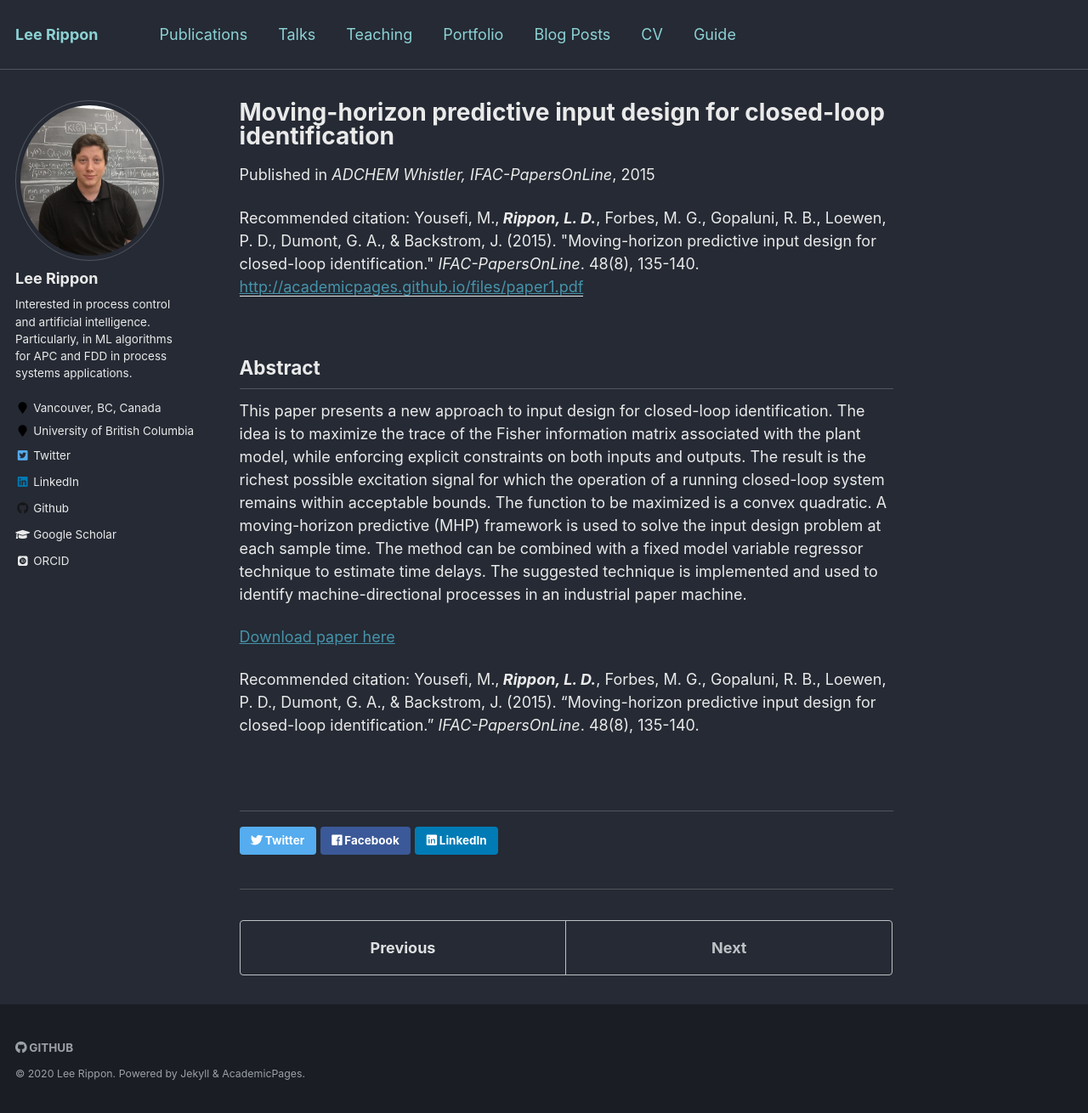
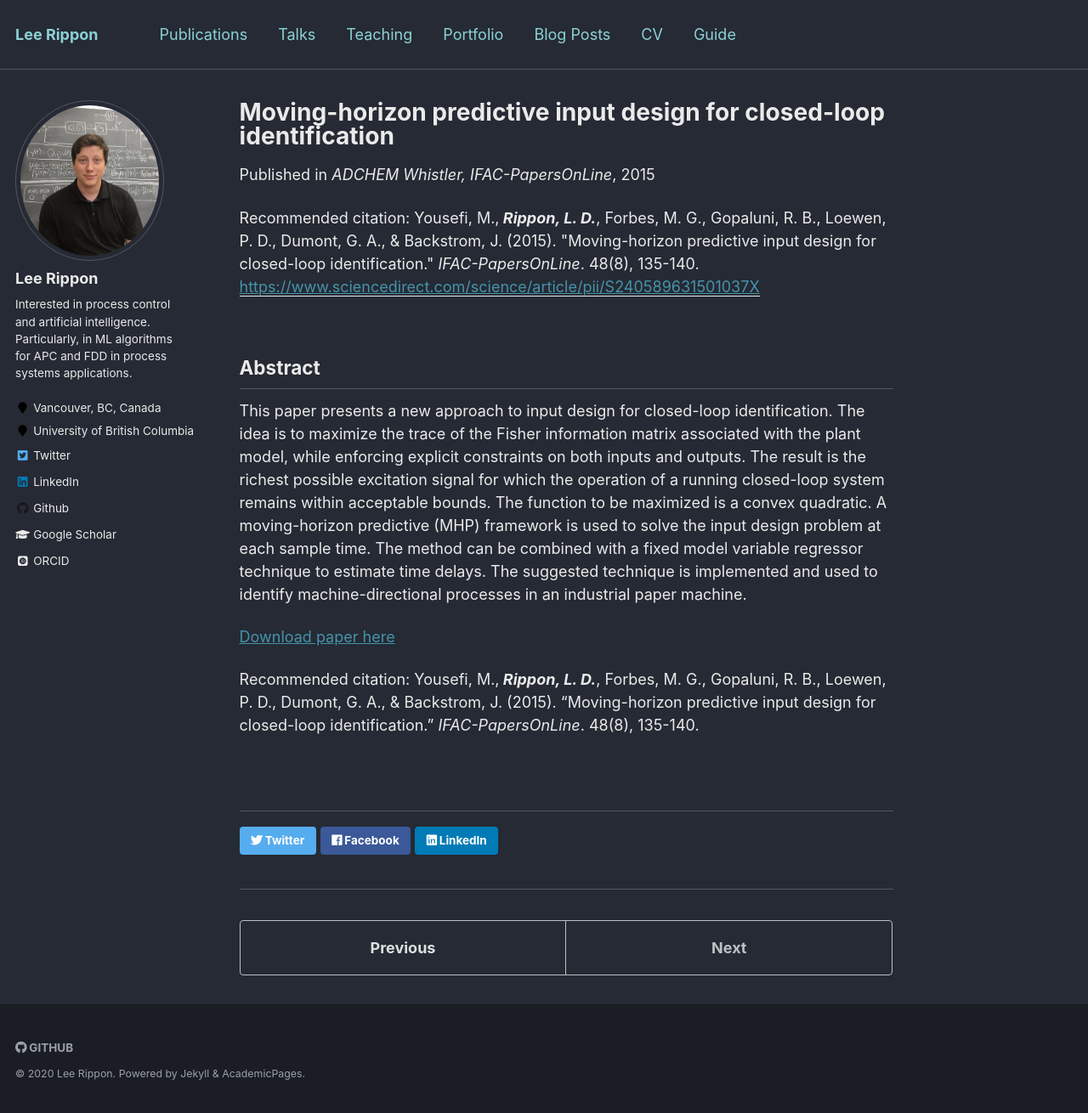
Before and after one commit to LeeRippon/LeeRippon.github.io, a Jekyll site: the page built from _publications/2015-movinghorizon.md, in a window 1280 px wide and 1310 px high. Shown: the whole window at 85% size. Built offline with Jekyll 4.4.1, drawn with Linux system fonts in a browser that asks for light colours; some web fonts are replaced; part of the change alters nothing that is shown.

Commit message:
Update 2015-movinghorizon.md

```diff
--- a/_publications/2015-movinghorizon.md
+++ b/_publications/2015-movinghorizon.md
@@ -5,13 +5,13 @@ permalink: /publication/2015-movinghorizon
 excerpt: 'Designing optimal excitation signals for closed-loop system identification.'
 date: 2015-06-08
 venue: 'ADCHEM Whistler, IFAC-PapersOnLine'
-paperurl: 'http://academicpages.github.io/files/paper1.pdf'
+paperurl: 'https://www.sciencedirect.com/science/article/pii/S240589631501037X'
 citation: 'Yousefi, M.,<b><i> Rippon, L. D.</i></b>, Forbes, M. G., Gopaluni, R. B., Loewen, P. D., Dumont, G. A., & Backstrom, J. (2015). &quot;Moving-horizon predictive input design for closed-loop identification.&quot; <i>IFAC-PapersOnLine</i>.  48(8), 135-140.'
 ---
 
 ## Abstract
 This paper presents a new approach to input design for closed-loop identification. The idea is to maximize the trace of the Fisher information matrix associated with the plant model, while enforcing explicit constraints on both inputs and outputs. The result is the richest possible excitation signal for which the operation of a running closed-loop system remains within acceptable bounds. The function to be maximized is a convex quadratic. A moving-horizon predictive (MHP) framework is used to solve the input design problem at each sample time. The method can be combined with a fixed model variable regressor technique to estimate time delays. The suggested technique is implemented and used to identify machine-directional processes in an industrial paper machine.
 
-[Download paper here](http://academicpages.github.io/files/paper1.pdf)
+[Download paper here](https://www.sciencedirect.com/science/article/pii/S240589631501037X)
 
 Recommended citation: Yousefi, M.,<b><i> Rippon, L. D.</i></b>, Forbes, M. G., Gopaluni, R. B., Loewen, P. D., Dumont, G. A., & Backstrom, J. (2015). "Moving-horizon predictive input design for closed-loop identification." <i>IFAC-PapersOnLine</i>.  48(8), 135-140.
```
